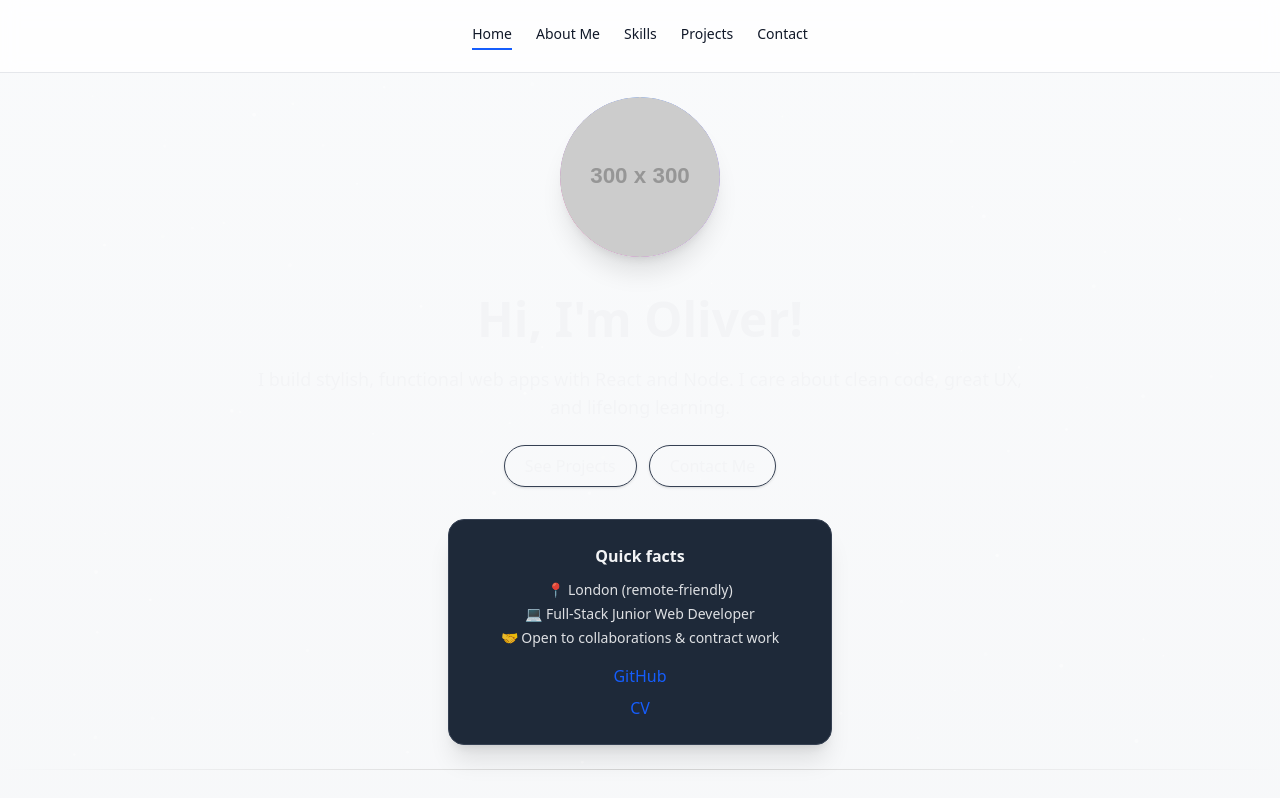
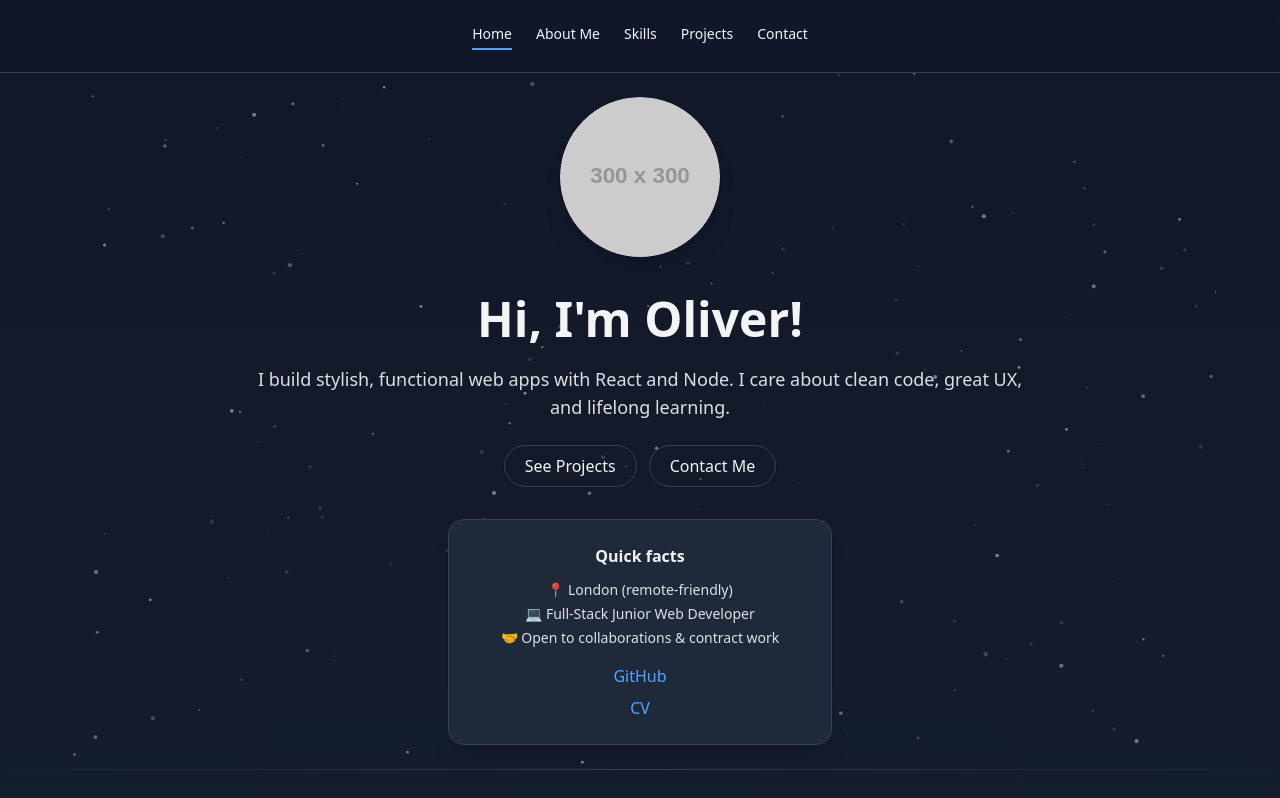
Before and after one commit to Oliver-Murrell/Portfolio, a React (Vite) app: page / in a window 1280 px wide. Shown: the top 798 px of the page. Built offline with nearby package versions, Linux system fonts and the light colour scheme.

Commit message:
updated themes

```diff
--- a/index.html
+++ b/index.html
@@ -2,25 +2,7 @@
 <html lang="en" class="dark">
   <head>
     <script>
-      (function () {
-        try {
-          const saved = localStorage.getItem("theme");
-          const defaultIsDark = true;
-          const prefersDark =
-            window.matchMedia &&
-            window.matchMedia("(prefers-color-scheme: dark)").matches;
-          const startDark = saved
-            ? saved === "dark"
-            : defaultIsDark || prefersDark;
-          if (startDark) {
-            document.documentElement.classList.add("dark");
-          } else {
-            document.documentElement.classList.remove("dark");
-          }
-        } catch (e) {
-          document.documentElement.classList.add("dark");
-        }
-      })();
+      document.documentElement.classList.add("dark");
     </script>
 
     <meta charset="UTF-8" />
--- a/src/App.jsx
+++ b/src/App.jsx
@@ -11,9 +11,10 @@ import Projects from "./components/Projects";
 import Contact from "./components/Contact";
 import Footer from "./components/Footer";
 
-
 export default function App() {
-  const { dark, toggle } = useTheme();
+  // enforce dark-only
+  const dark = true;
+  const toggle = () => {}; // no-op to preserve Header prop signature
   const [menuOpen, setMenuOpen] = useState(false);
 
   const sections = [
@@ -25,15 +26,9 @@ export default function App() {
   ];
   const active = useScrollSpy(sections.map((s) => s.id));
 
-  // Pick a full-page theme set explicitly (light vs dark)
-  const pageTheme = dark
-    ? "bg-gray-900 text-gray-100"
-    : "bg-gray-50 text-gray-900";
-
-  // If you want the gradient too, add it on top of the theme bg:
-  const pageBg = dark
-    ? "bg-gradient-to-b from-gray-900 to-gray-800"
-    : "bg-gradient-to-b from-gray-50 to-gray-100";
+  // Dark-only theme classes
+  const pageTheme = "bg-gray-900 text-gray-100";
+  const pageBg = "bg-gradient-to-b from-gray-900 to-gray-800";
 
   return (
     <div className={`min-h-screen ${pageTheme} ${pageBg} transition-colors`}>
@@ -53,9 +48,7 @@ export default function App() {
             initial={{ y: -20, opacity: 0 }}
             animate={{ y: 0, opacity: 1 }}
             exit={{ y: -20, opacity: 0 }}
-            className={`md:hidden shadow p-4 space-y-3 rounded-lg ${
-              dark ? "bg-gray-900" : "bg-white"
-            }`}
+            className="md:hidden shadow p-4 space-y-3 rounded-lg bg-gray-900"
           >
             {sections.map((item) => (
               <a
@@ -63,21 +56,13 @@ export default function App() {
                 href={`#${item.id}`}
                 onClick={() => setMenuOpen(false)}
                 className={
-                  active === item.id
-                    ? dark
-                      ? "text-blue-400"
-                      : "text-blue-600"
-                    : dark
-                    ? "hover:text-blue-400"
-                    : "hover:text-blue-600"
+                  active === item.id ? "text-blue-400" : "hover:text-blue-400"
                 }
               >
                 {item.label}
               </a>
             ))}
-            <button onClick={toggle} className="text-sm border rounded px-2 py-1">
-              {dark ? "Light" : "Dark"} Mode
-            </button>
+            {/* theme toggle removed for dark-only site */}
           </motion.div>
         )}
       </AnimatePresence>
```
